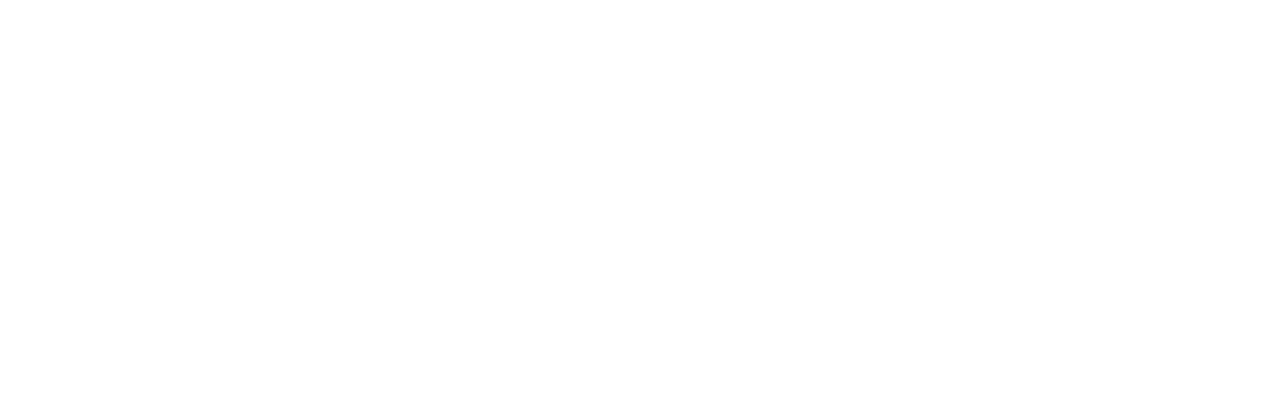
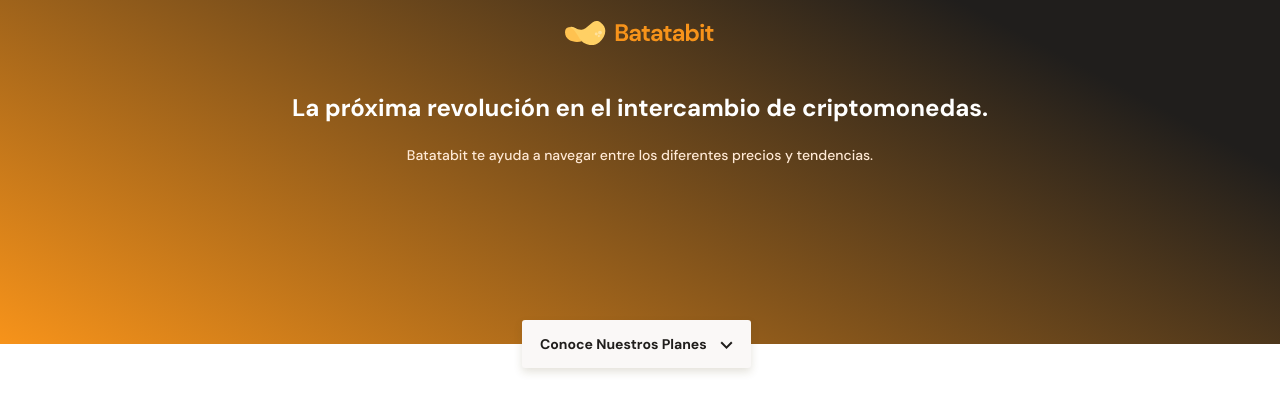
Before and after one commit to FelipeRLeon/ResponsiveDesign-Maquetacion-Mobile-First, a plain HTML site: page index.html in a window 1280 px wide. Drawn offline with Linux system fonts and the light colour scheme.

Commit message:
Header Ok

```diff
--- a/index.html
+++ b/index.html
@@ -11,7 +11,16 @@
     <link rel="stylesheet" href="styles.css">
 </head>
 <body>
-    <header></header>
+    <header>
+        <img src="./assets/img/logo.svg" alt="">
+        <div class="header--title-container">
+            <h1>La próxima revolución en el intercambio de criptomonedas.</h1>
+            <p>
+                Batatabit te ayuda a navegar entre los diferentes precios y tendencias.
+            </p>
+            <a href="" class="header--button">Conoce Nuestros Planes <span></span></a>
+        </div>
+    </header>
 
     <main>
         <section></section>
--- a/styles.css
+++ b/styles.css
@@ -29,3 +29,75 @@ html {
     font-size: 62.5%;
     font-family: 'DM Sans', sans-serif;
 }
+
+header {
+    position: relative;
+    display: flex;
+    flex-direction: column;
+    justify-content: center;
+    width: 100%;
+    min-width: 32rem;
+    height: 34.4rem;
+    text-align: center;
+    background: linear-gradient(207.8deg, #201E1C 16.69%, #F7931A 100%);;
+}
+
+header img {
+    margin-top: 6rem;
+    width: 15rem;
+    height: 2.4rem;
+    align-self: center;
+}
+
+.header--title-container {
+    width: 90%;
+    min-height: 28.8rem;
+    max-width: 90rem;
+    height: 21.8rem;
+    margin-top: 5rem;
+    text-align: center;
+    align-self: center;
+}
+
+.header--title-container h1 {
+    font-size: 2.4rem;
+    font-weight: bold;
+    line-height: 2.6rem;
+    color: var(--just-white);
+}
+
+.header--title-container p {
+    margin-top: 2.5rem;
+    font-size: 1.4rem;
+    font-weight: 500;
+    line-height: 1.8rem;
+    color: var(--soft-orange);
+}
+
+.header--title-container .header--button {
+    position: absolute;
+    left: calc(50% - 11.8rem);
+    top: 28.5rem;
+    display: block;
+    margin-top: 3.5rem;
+    padding: 1.5rem;
+    width: 22.9rem;
+    height: 4.8rem;
+    background-color: var(--off-white);
+    /*Sombra*/
+    box-shadow: 0rem .4rem .8rem rgba(89, 73,30, 0.16);
+    border: none;
+    border-radius: .3rem;
+    font-size: 1.4rem;
+    font-weight: bold;
+    text-decoration: none;
+    color: var(--black);
+}
+
+.header--button span {
+    display: inline-block;
+    width: 1.3rem;
+    height: .8rem;
+    margin-left: 1rem;
+    background-image: url('./assets/icons/down-arrow.svg');
+}
```
Also changed, not shown: assets/icons/batata.svg (renamed from assets/assets/icons/batata.svg), assets/icons/check-circle.svg (renamed from assets/assets/icons/check-circle.svg), assets/icons/clock.svg (renamed from assets/assets/icons/clock.svg), assets/icons/dollar-sign.svg (renamed from assets/assets/icons/dollar-sign.svg), assets/icons/down-arrow.svg (renamed from assets/assets/icons/down-arrow.svg), assets/icons/eye.svg (renamed from assets/assets/icons/eye.svg), assets/icons/orange-right-arrow.svg (renamed from assets/assets/icons/orange-right-arrow.svg), assets/icons/right-arrow.svg (renamed from assets/assets/icons/right-arrow.svg), assets/icons/trending-down.svg (renamed from assets/assets/icons/trending-down.svg), assets/icons/trending-up.svg (renamed from assets/assets/icons/trending-up.svg), assets/img/bitcoin.svg (renamed from assets/assets/img/bitcoin.svg), assets/img/bitcoinbaby.jpg (renamed from assets/assets/img/bitcoinbaby.jpg), assets/img/bitcoinbaby.png (renamed from assets/assets/img/bitcoinbaby.png), assets/img/bitcoinbaby2x.jpg (renamed from assets/assets/img/bitcoinbaby2x.jpg), 3 more files.
